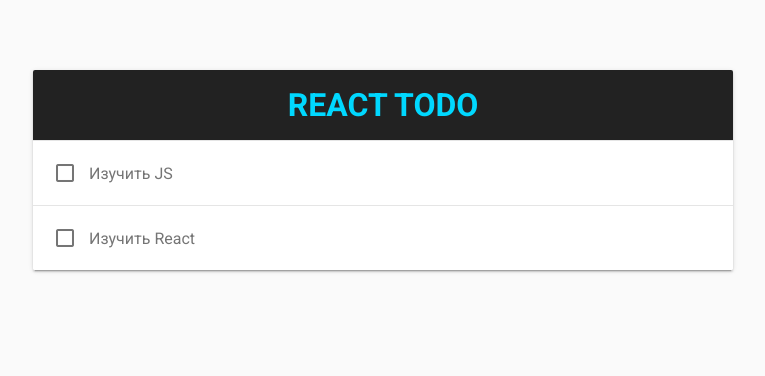
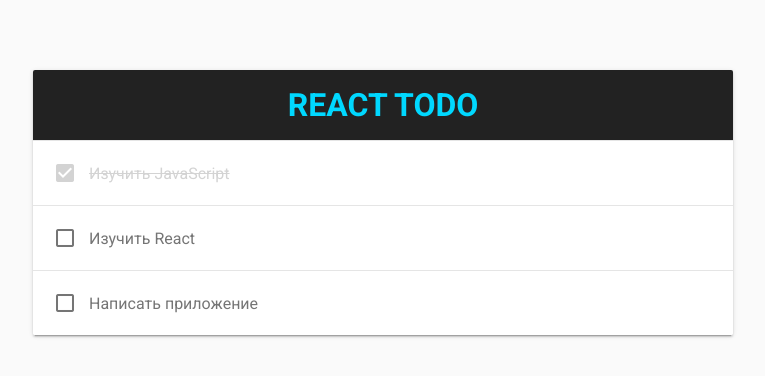
Before and after one commit to oxigen1um/react-todo, a React (Create React App) app: page / in a window 1280 px wide. Shown: the top 376 px of the page, without its empty margins (257-1022 px from the left). Built offline with nearby package versions, Linux system fonts and the light colour scheme.

Commit message:
array of data added

```diff
--- a/src/App.jsx
+++ b/src/App.jsx
@@ -12,15 +12,22 @@
         <Header title={props.title}/>
 
         <section className="todo-list">
-          <Todo title={"Изучить JS"} completed={true} />
-          <Todo title={"Изучить React"} completed={false} />
+          {props.todos.map(todo =>
+            <Todo key={todo.id} title={todo.title} completed={todo.completed} />)
+          }
+
         </section>
       </main>
     );
   }
 
   App.propTypes = {
-    title: PropTypes.string
+    title: PropTypes.string,
+    todos: PropTypes.arrayOf(PropTypes.shape({
+      id: PropTypes.number.isRequired,
+      title: PropTypes.string.isRequired,
+      completed: PropTypes.bool.isRequired
+    })).isRequired
   };
 
   App.defaultProps = {
--- a/src/components/Checkbox.jsx
+++ b/src/components/Checkbox.jsx
@@ -4,13 +4,13 @@
 function Checkbox(props) {
   return(
     <button className="checkbox icon">
-      <i className="material-icons">check_box_outline_blank</i>
+      <i className="material-icons">{props.completed ? 'check_box' : 'check_box_outline_blank'}</i>
     </button>
   );
 }
 
 Checkbox.propTypes = {
-  checked: PropTypes.bool.inRequired
+  completed: PropTypes.bool.inRequired
 };
 
  export default Checkbox;
--- a/src/components/Todo.jsx
+++ b/src/components/Todo.jsx
@@ -6,7 +6,7 @@
 
 function Todo(props) {
   return (
-    <div className="todo">
+    <div className={`todo${props.completed ? ' completed' : ''}`}>
     <Checkbox completed={props.completed} />
 
       <span className="todo-title">{props.title}</span>
--- a/src/index.js
+++ b/src/index.js
@@ -2,5 +2,6 @@
   import ReactDOM from 'react-dom';
 
   import App from './App';
+  import todos from './todos';
 
-  ReactDOM.render(<App />, document.getElementById('root'));
+  ReactDOM.render(<App todos={todos}/>, document.getElementById('root'));
--- /dev/null
+++ b/src/todos.js
@@ -0,0 +1,19 @@
+ const todos = [
+   {
+     id: 1,
+     title: 'Изучить JavaScript',
+     completed: true
+   },
+   {
+     id: 2,
+     title: 'Изучить React',
+     completed: false
+   },
+   {
+     id: 3,
+     title: 'Написать приложение',
+     completed: false
+   }
+ ];
+
+ export default todos;
```
